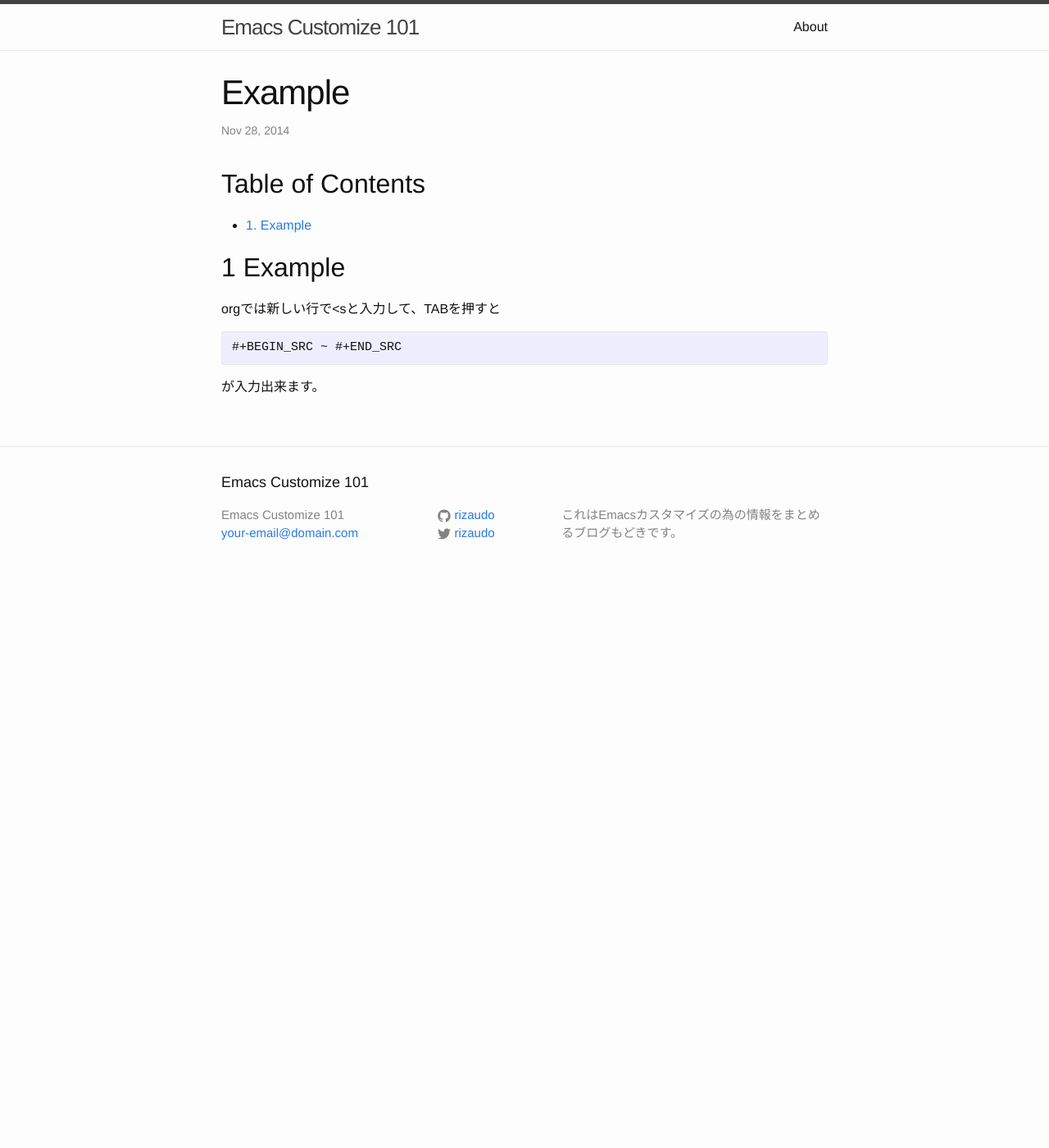
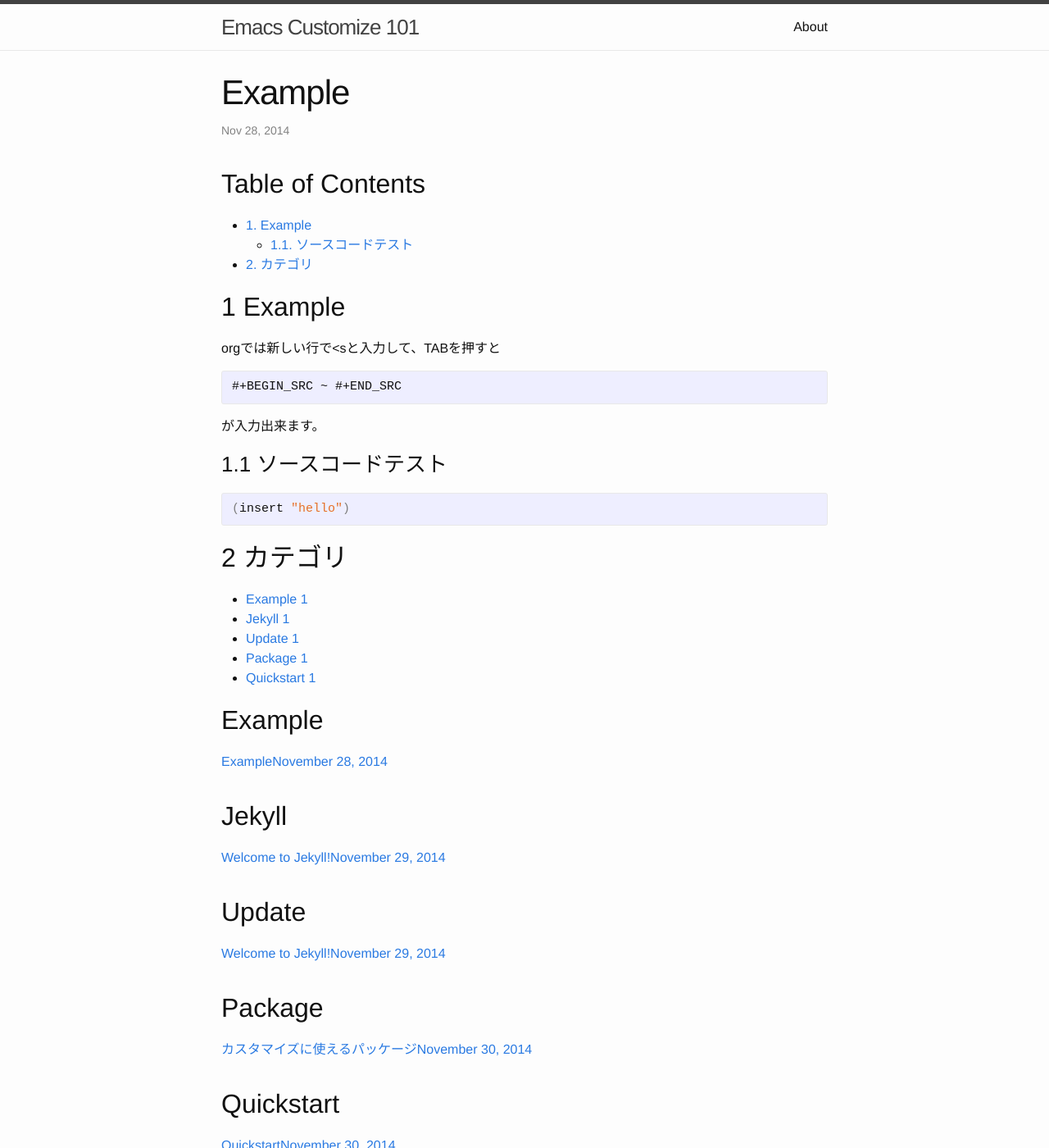
Before and after one commit to rizaudo/emacs-customize-101-jp, a Jekyll site: the page built from _posts/2014-11-28-example.html, in a window 1280 px wide and 1400 px high. Shown: the whole window at 82% size. Built offline with Jekyll 4.4.1, drawn with Linux system fonts in a browser that asks for light colours.

Commit message:
update example

```diff
--- a/_posts/2014-11-28-example.html
+++ b/_posts/2014-11-28-example.html
@@ -10,7 +10,12 @@ comments:
 <h2>Table of Contents</h2>
 <div id="text-table-of-contents">
 <ul>
-<li><a href="#sec-1">1. Example</a></li>
+<li><a href="#sec-1">1. Example</a>
+<ul>
+<li><a href="#sec-1-1">1.1. ソースコードテスト</a></li>
+</ul>
+</li>
+<li><a href="#sec-2">2. カテゴリ</a></li>
 </ul>
 </div>
 </div>
@@ -28,4 +33,49 @@ orgでは新しい行で&lt;sと入力して、TABを押すと
 が入力出来ます。
 </p>
 </div>
+<div id="outline-container-sec-1-1" class="outline-3">
+<h3 id="sec-1-1"><span class="section-number-3">1.1</span> ソースコードテスト</h3>
+<div class="outline-text-3" id="text-1-1">
+<div class="org-src-container">
+
+<pre class="src src-emacs-lisp"><span style="color: #7f7f7f;">(</span>insert <span style="color: #e67128;">"hello"</span><span style="color: #7f7f7f;">)</span>
+</pre>
 </div>
+</div>
+</div>
+</div>
+
+<div id="outline-container-sec-2" class="outline-2">
+<h2 id="sec-2"><span class="section-number-2">2</span> カテゴリ</h2>
+<div class="outline-text-2" id="text-2">
+  <ul class="tag-box inline">
+{% assign tags_list = site.categories %}
+  {% if tags_list.first[0] == null %}
+    {% for tag in tags_list %}
+      <li><a href="#{{ tag }}">{{ tag | capitalize }} <span>{{ site.tags[tag].size }}</span></a></li>
+    {% endfor %}
+  {% else %}
+    {% for tag in tags_list %}
+      <li><a href="#{{ tag[0] }}">{{ tag[0] | capitalize }} <span>{{ tag[1].size }}</span></a></li>
+    {% endfor %}
+  {% endif %}
+{% assign tags_list = nil %}
+</ul>
+
+{% for tag in site.categories %}
+  <h2 id="{{ tag[0] }}">{{ tag[0] | capitalize }}</h2>
+  <ul class="post-list">
+    {% assign pages_list = tag[1] %}
+    {% for post in pages_list %}
+      {% if post.title != null %}
+      {% if group == null or group == post.group %}
+      <li><a href="{{ site.url }}{{ post.url }}">{{ post.title }}<span class="entry-date"><time datetime="{{ post.date | date_to_xmlschema }}" itemprop="datePublished">{{ post.date | date: "%B %d, %Y" }}</time></a></li>
+      {% endif %}
+      {% endif %}
+    {% endfor %}
+    {% assign pages_list = nil %}
+    {% assign group = nil %}
+  </ul>
+{% endfor %}
+</div>
+</div>
```
Also changed, not shown: org/2014-11-28-example.org (+40 -2 lines).
